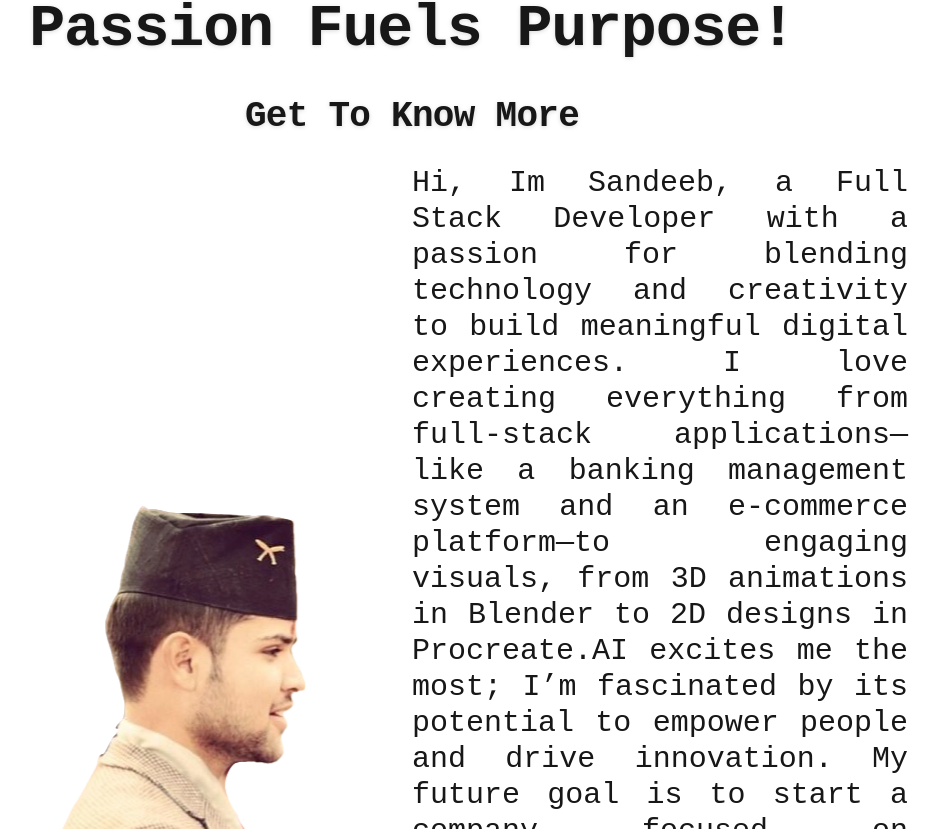
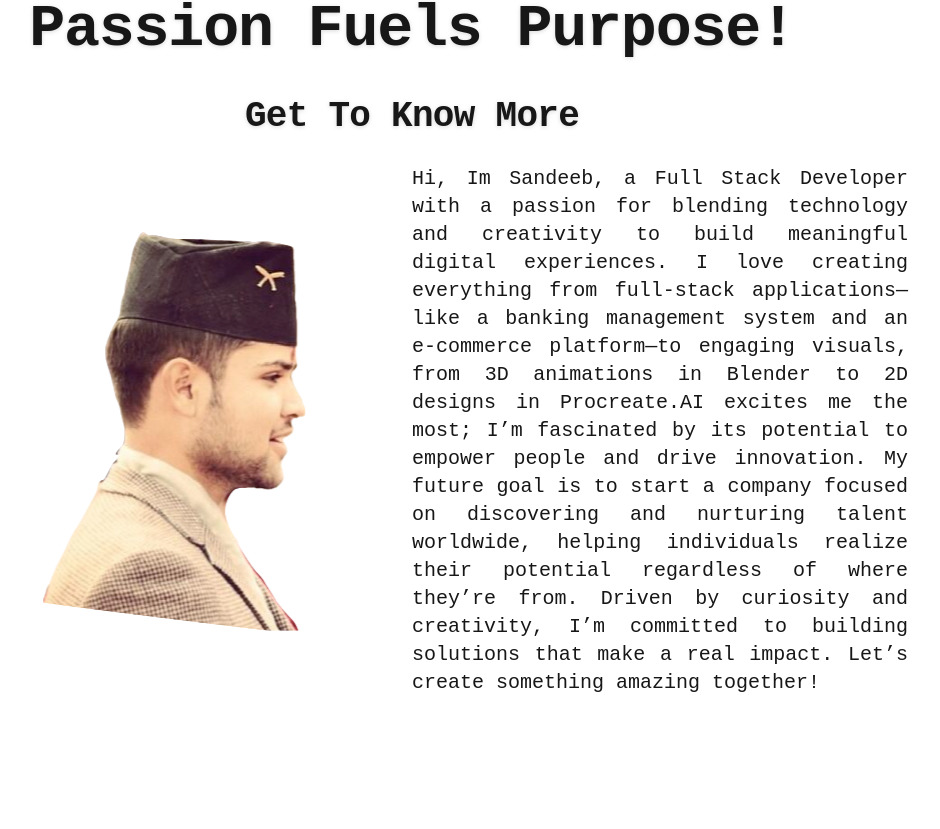
Before and after one commit to SandeebAdhikari/Responsive_Portfolio, a Next.js app: page / in a window 1280 px wide. Shown: the part 811-1640 px from the top of the page, without its empty margins (228-1168 px from the left). Built offline with nearby package versions, Linux system fonts and the light colour scheme.

Commit message:
change on aboutCard

```diff
--- a/components/About/AboutCard.tsx
+++ b/components/About/AboutCard.tsx
@@ -6,7 +6,7 @@ interface AboutCardProps {
 const AboutCard: React.FC<AboutCardProps> = ({ description }) => {
   return (
     <div className="w-full rounded-3xl">
-      <p className="text-xl text-justify md:text-2xl lg:text-3xl">
+      <p className="text-sm text-justify md:text-base lg:text-xl">
         {description}
       </p>
     </div>
```
